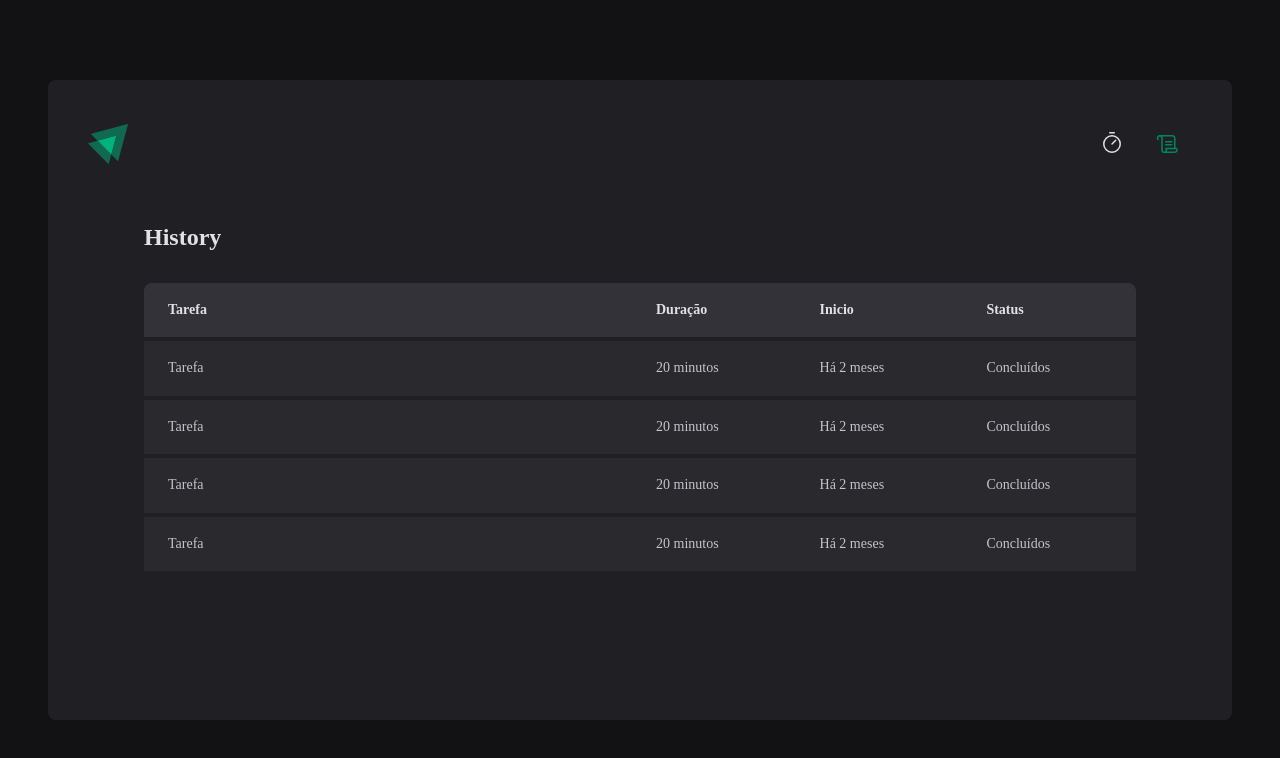
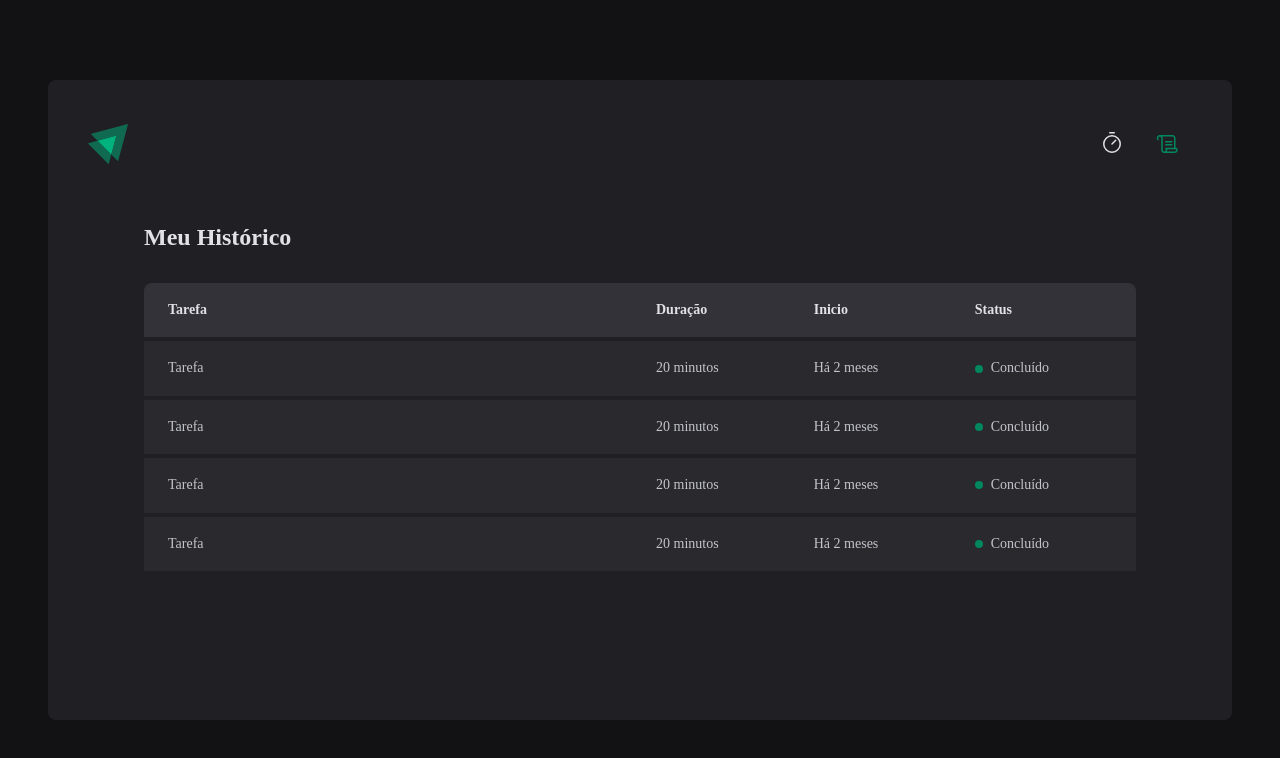
Before and after one commit to LuisHenriqueXavier/02-ignite-timer, a React (Vite) app: page /History in a window 1280 px wide. Shown: the top 758 px of the page. Built offline with nearby package versions, Linux system fonts and the light colour scheme.

Commit message:
Feat: criada as bolinhas de status da tarefa

```diff
--- a/src/pages/History/index.tsx
+++ b/src/pages/History/index.tsx
@@ -1,9 +1,9 @@
-import { HistoryContainer, HistoryList } from "./styles"
+import { HistoryContainer, HistoryList, Status } from "./styles"
 
 export function History() {
     return (
         <HistoryContainer>
-            <h1>History</h1>
+            <h1>Meu Histórico</h1>
             <HistoryList>
                 <table>
                     <thead>
@@ -19,25 +19,33 @@
                             <td>Tarefa</td>
                             <td>20 minutos</td>
                             <td>Há 2 meses</td>
-                            <td>Concluídos</td>
+                            <td>
+                                <Status statusColor="green">Concluído</Status>
+                            </td>
                         </tr>
                         <tr>
                             <td>Tarefa</td>
                             <td>20 minutos</td>
                             <td>Há 2 meses</td>
-                            <td>Concluídos</td>
+                            <td>
+                            <Status statusColor="green">Concluído</Status>
+                            </td>
                         </tr>
                         <tr>
                             <td>Tarefa</td>
                             <td>20 minutos</td>
                             <td>Há 2 meses</td>
-                            <td>Concluídos</td>
+                            <td>
+                            <Status statusColor="green">Concluído</Status>
+                            </td>
                         </tr>
                         <tr>
                             <td>Tarefa</td>
                             <td>20 minutos</td>
                             <td>Há 2 meses</td>
-                            <td>Concluídos</td>
+                            <td>
+                            <Status statusColor="green">Concluído</Status>
+                            </td>
                         </tr>
                     </tbody>
                 </table>
--- a/src/pages/History/styles.ts
+++ b/src/pages/History/styles.ts
@@ -60,3 +60,27 @@
         }
     }
 `;
+
+const STATUS_COLORS = {
+    yellow: 'yellow-500',
+    green: 'green-500',
+    red: 'red-500',
+} as const
+
+interface StatusProps {
+    statusColor: keyof typeof STATUS_COLORS
+}
+
+export const Status = styled.span<StatusProps>`
+    display: flex;
+    align-items: center;
+    gap: 0.5rem;
+
+    &::before {
+        content: '';
+        width: 0.5rem;
+        height: 0.5rem;
+        border-radius: 9999px;
+        background: ${(props) => props.theme[STATUS_COLORS[props.statusColor]]};
+    }
+`
```
